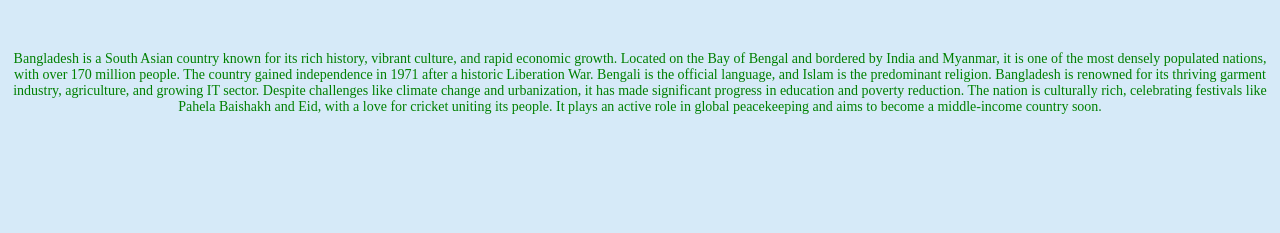
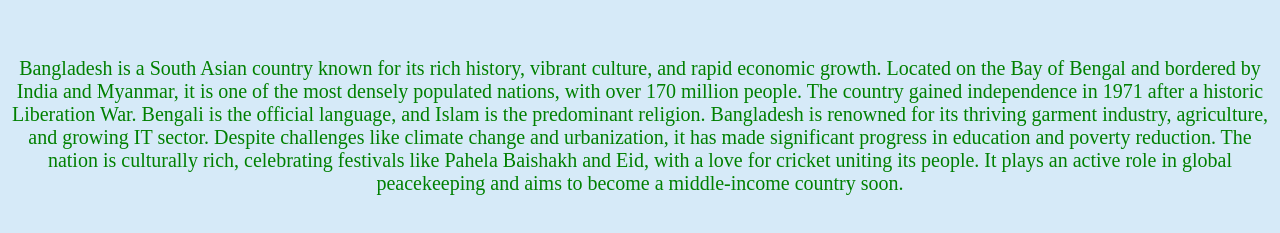
Before and after one commit to Sadik-BN/learningrepo, a plain HTML site: page index.html in a window 1280 px wide. Shown: the part 61-294 px from the top of the page. Drawn offline with Linux system fonts and the light colour scheme.

Commit message:
Edited index [main branch]
increased font size to 20px

```diff
--- a/index.html
+++ b/index.html
@@ -5,7 +5,7 @@
     </head>
     <body style="background-color:#D6EAF8;">
         <h1 style="color: red; text-align: center;" > Welcome to Bangladesh </h1> <br>
-        <p style="color: green; text-align: center; font-size: 14px;">
+        <p style="color: green; text-align: center; font-size: 20px;">
             Bangladesh is a South Asian country known for its rich history, vibrant culture, and rapid economic growth. Located on the Bay of Bengal and bordered by India and Myanmar, it is one of the most densely populated nations, with over 170 million people. The country gained independence in 1971 after a historic Liberation War. Bengali is the official language, and Islam is the predominant religion. Bangladesh is renowned for its thriving garment industry, agriculture, and growing IT sector. Despite challenges like climate change and urbanization, it has made significant progress in education and poverty reduction. The nation is culturally rich, celebrating festivals like Pahela Baishakh and Eid, with a love for cricket uniting its people. It plays an active role in global peacekeeping and aims to become a middle-income country soon.
         </p>
 
```
